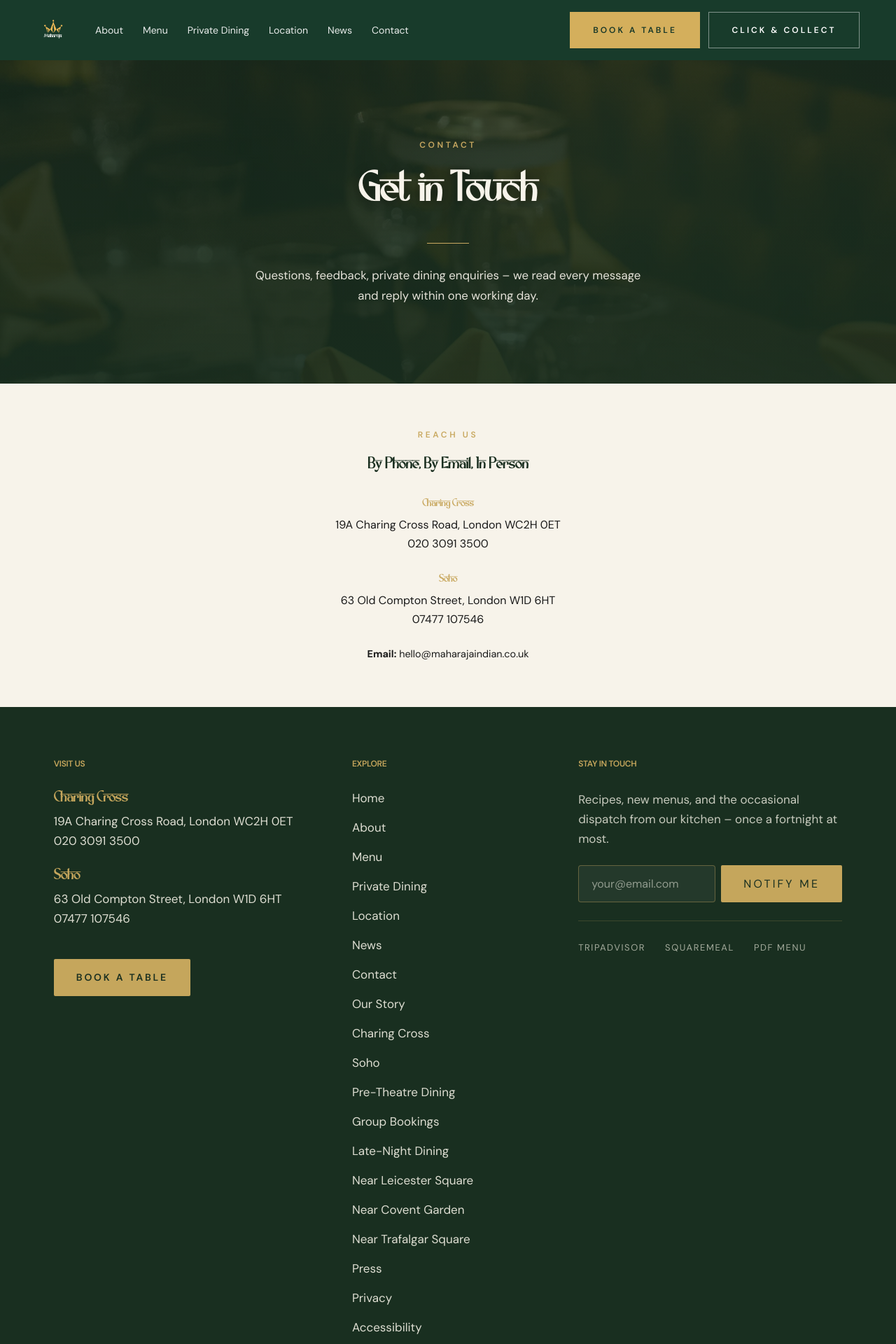
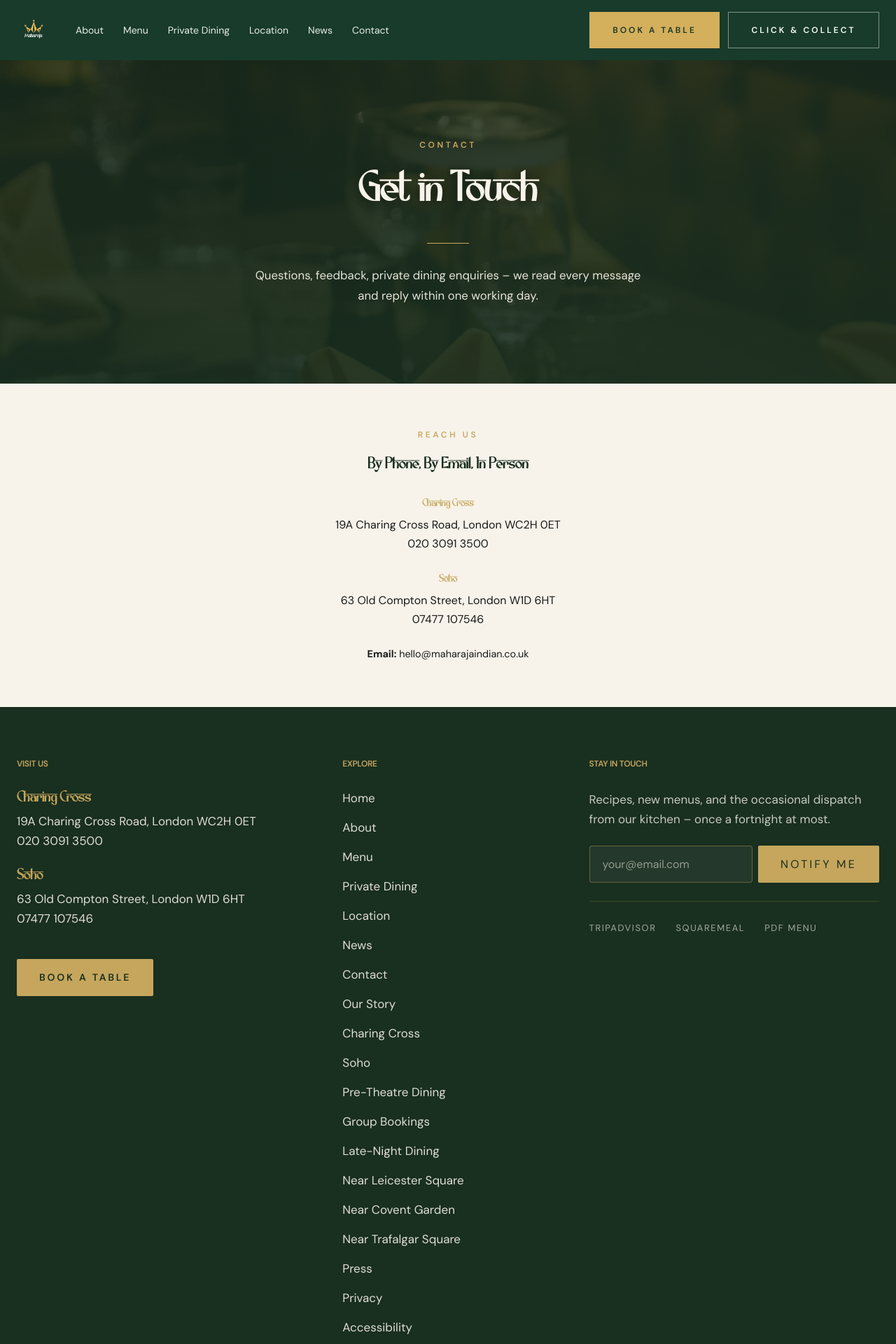
Before and after one commit to tahminatahmi/maharaja-clone, a React (Vite) app: page /contact in a window 1280 px wide. Shown: the top 1920 px of the page at 70% size. Built offline with nearby package versions, Linux system fonts and the light colour scheme.

Commit message:
Fix consistent homepage container widths

```diff
--- a/src/components/Features.jsx
+++ b/src/components/Features.jsx
@@ -20,8 +20,8 @@
 
 export default function Features() {
   return (
-    <section className="bg-white px-6 py-20 text-center lg:pt-20 lg:pb-24">
-      <div className="mx-auto max-w-[1320px]">
+    <section className="bg-white py-20 text-center lg:pt-20 lg:pb-24">
+      <div className="site-container">
         <p className="text-[12px] font-semibold uppercase tracking-[0.38em] text-[#c9a451]">
           Our Promise
         </p>
--- a/src/components/Footer.jsx
+++ b/src/components/Footer.jsx
@@ -41,7 +41,7 @@
 
   return (
     <footer className="bg-[#192f20] pb-[calc(69px+env(safe-area-inset-bottom))] text-[#deded2] lg:pb-0">
-      <div className="mx-auto w-[88%] max-w-[1280px] pt-16 pb-7 lg:pt-[72px]">
+      <div className="site-container pt-16 pb-7 lg:pt-[72px]">
         <div className="grid gap-12 pb-14 md:grid-cols-2 lg:grid-cols-[1.15fr_0.85fr_1.1fr] lg:gap-8">
           <section aria-labelledby="footer-visit">
             <h2 id="footer-visit" className={headingClass}>Visit Us</h2>
--- a/src/components/Hero.jsx
+++ b/src/components/Hero.jsx
@@ -20,8 +20,8 @@
 
 <HeroOrnament />
 
-        <div className="relative z-10 mx-auto flex h-full max-w-[1440px] items-center px-6 lg:px-10 xl:px-12">
-          <div className="max-w-[980px] lg:-translate-x-4">
+        <div className="relative z-10 site-container flex h-full items-center">
+          <div className="max-w-[980px]">
             <p className="mb-6 text-[11px] font-semibold uppercase tracking-[0.38em] text-[#d8b35e]">
               The Home Of Indian Food · London
             </p>
--- a/src/components/LatestNews.jsx
+++ b/src/components/LatestNews.jsx
@@ -27,8 +27,8 @@
 
 export default function LatestNews() {
   return (
-    <section className="bg-[#f5f0e8] px-6 py-24 lg:py-[110px]">
-      <div className="mx-auto max-w-[1360px]">
+    <section className="bg-[#f5f0e8] py-24 lg:py-[110px]">
+      <div className="site-container">
         <div className="text-center">
           <p className="text-[12px] font-semibold uppercase tracking-[0.38em] text-[#c9a451]">
             From The Kitchen
--- a/src/components/Locations.jsx
+++ b/src/components/Locations.jsx
@@ -17,8 +17,8 @@
 
 export default function Locations() {
   return (
-    <section className="bg-[#173728] px-6 py-24 text-white lg:py-28">
-      <div className="mx-auto max-w-[1360px]">
+    <section className="bg-[#173728] py-24 text-white lg:py-28">
+      <div className="site-container">
         <div className="text-center">
           <p className="text-[12px] font-semibold uppercase tracking-[0.38em] text-[#d5b15f]">
             Find Us
--- a/src/components/Navbar.jsx
+++ b/src/components/Navbar.jsx
@@ -20,7 +20,7 @@
   return (
     <header className="sticky top-0 z-50 w-full bg-[#183b2b] text-white">
       <nav
-        className="mx-auto flex h-[86px] max-w-[1240px] items-center justify-between px-5 sm:px-6 lg:px-8"
+        className="site-container flex h-[86px] items-center justify-between"
         aria-label="Primary navigation"
       >
         {/* Left */}
--- a/src/components/SignatureDishes.jsx
+++ b/src/components/SignatureDishes.jsx
@@ -28,7 +28,7 @@
 
 export default function SignatureDishes() {
   return (
-    <section className="relative overflow-hidden bg-[#08271b] px-6 py-24 text-white lg:py-28">
+    <section className="relative overflow-hidden bg-[#08271b] py-24 text-white lg:py-28">
       {/* Faded background image */}
       <div
         className="absolute inset-0 bg-cover bg-center opacity-50"
@@ -40,7 +40,7 @@
       {/* Strong dark green overlay */}
       <div className="absolute inset-0 bg-[#08271b]/92" />
 
-      <div className="relative z-10 mx-auto max-w-[1260px] text-center">
+      <div className="relative z-10 site-container text-center">
         <p className="text-[12px] font-semibold uppercase tracking-[0.38em] text-[#d5b15f]">
           Signature Dishes
         </p>
--- a/src/index.css
+++ b/src/index.css
@@ -72,3 +72,10 @@
   background: #c8a46b;
   color: #171512;
 }
+
+/* Shared content edges for the header, hero, card sections, and footer. */
+.site-container {
+  width: calc(100% - 3rem);
+  max-width: 1260px;
+  margin-inline: auto;
+}
```
